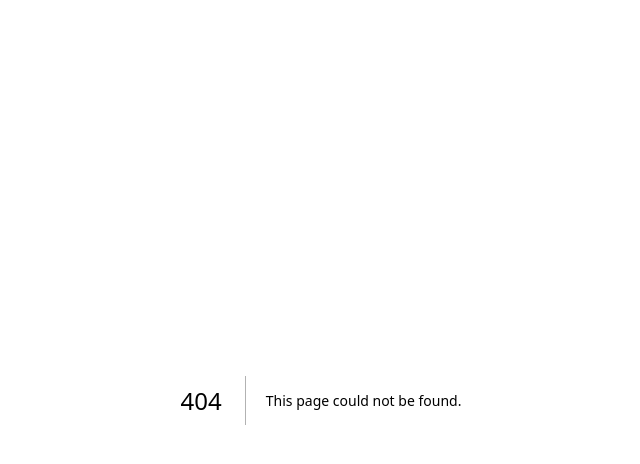
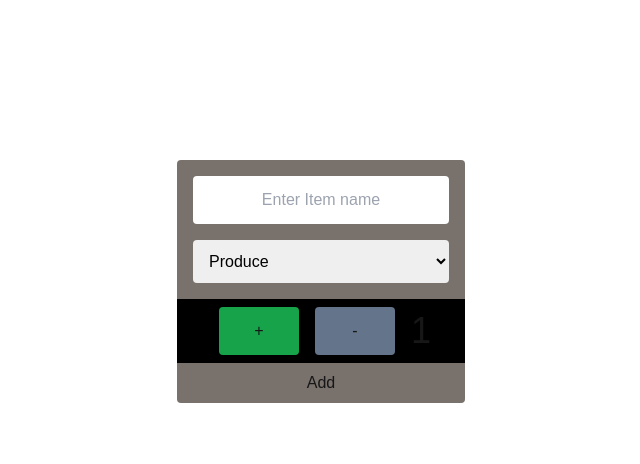
Before and after one commit to Skylar4/cprg306-assignments, a Next.js app: page /week-5 in a window 1280 px wide. Before the commit this address had no page. Shown: the top 464 px of the page, without its empty margins (319-959 px from the left). Built offline with nearby package versions, Linux system fonts and the light colour scheme.

Commit message:
completed week 5 assignment

```diff
--- a/app/page.js
+++ b/app/page.js
@@ -16,6 +16,9 @@ export default function Home() {
       <li>
       <Link href="./week-4/" className={linkStyles}>week 4 - assignment</Link>
       </li>
+      <li>
+      <Link href="./week-5/" className={linkStyles}>week 5 - assignment</Link>
+      </li>
       </ul>
 
     </main>
--- /dev/null
+++ b/app/week-5/new-item.js
@@ -0,0 +1,104 @@
+"use client"
+import { useState } from "react"
+
+export default function NewItem(){
+
+    const [quantity, setQuantity] = useState(1);
+    const [name, setName] = useState("");
+    const [category, setCategory] = useState("produce");
+
+
+
+
+
+    const incrementQuantity = () =>{
+        let currentquantity = quantity;
+        if (currentquantity < 20){
+        return setQuantity(currentquantity + 1);
+        }
+    }
+    const decrementQuantity = () =>{
+        let currentquantity = quantity;
+        if (currentquantity > 1){
+        return setQuantity(currentquantity - 1);
+        }
+    }
+    const handleSubmit = (event)=> {
+
+        event.preventDefault();
+        const item = {
+            name: name,
+            quantity: quantity,
+            category: category  ,
+          };
+        console.log(item);
+        alert("Added item: " +  item.name + ", "+ item.category + ", quantity:" + item.quantity);
+        setName("");
+        setCategory("produce");
+        setQuantity(1);
+    }
+
+    const handlenamechange =(event) =>{
+        setName(event.target.value);
+
+    }
+    const handlecategorychange =(event) =>{
+        setCategory(event.target.value);
+    }
+
+
+
+    let plusbutton = "p-3  bg-green-600 m-2 rounded w-20";
+    let minusbutton = "p-3 bg-red-600 m-2 rounded w-20";
+    if (quantity == 20){
+        plusbutton = "p-3 ml-10 bg-slate-500 m-2 rounded w-20"
+    }
+    if (quantity == 1){
+        minusbutton = "p-3 bg-slate-500 m-2 rounded w-20"
+    }
+    return(
+        <main className="bg-stone-500 w-72 h-auto flex-col  rounded ">
+            <form onSubmit = {handleSubmit} className="flex flex-col w-full items-center">
+                <input
+                type= "text"
+                onChange={handlenamechange}
+                value={name}
+                placeholder = "Enter Item name"
+                style={{color: 'black'}}
+                className="p-3 w-64 text-center mt-4 rounded"
+                required ></input>
+
+                <select
+                style={{color: 'black'}}
+                value ={category}
+                className = "p-3 mt-4 mb-4 rounded w-64"
+                onChange={handlecategorychange}>
+                    <option>Produce</option>
+                    <option>Dairy</option>
+                    <option>Bakery</option>
+                    <option>Meat</option>
+                    <option>Frozen Food</option>
+                    <option>Canned Goods</option>
+                    <option>Beverages</option>
+                    <option>Snacks</option>
+                    <option>Household</option>
+                    <option>Other</option>
+
+                </select>
+
+
+
+            <div className=" flex flex-row items-center justify-center bg-black w-full ">
+
+            <button onClick={incrementQuantity} className={plusbutton} type= "button" >+</button>
+            <button onClick={decrementQuantity} className={minusbutton} type="button">-</button>
+            <p className="text-4xl ml-2">{quantity}</p>
+            </div>
+            <button className="w-full h-10 rounded hover:bg-green-400" type="submit" value="submit" >
+                Add
+            </button>
+            </form>
+
+        </main>
+    )
+}
--- /dev/null
+++ b/app/week-5/page.js
@@ -0,0 +1,11 @@
+import NewItem from "./new-item";
+
+
+export default function NewItemPage() {
+    return(
+        <main className=" flex items-center justify-center mt-40">
+            <NewItem />
+        </main>
+
+    );
+}
```
